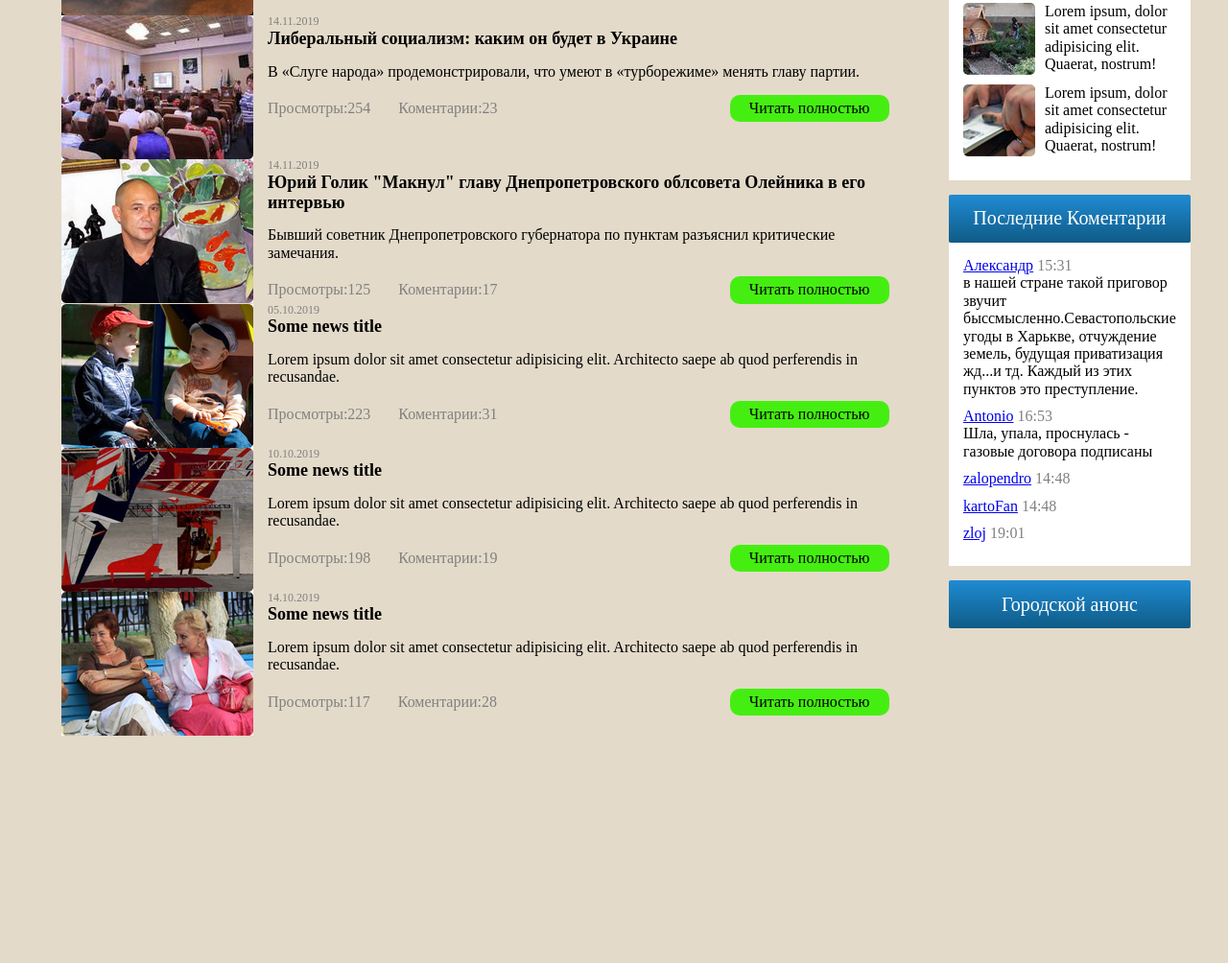
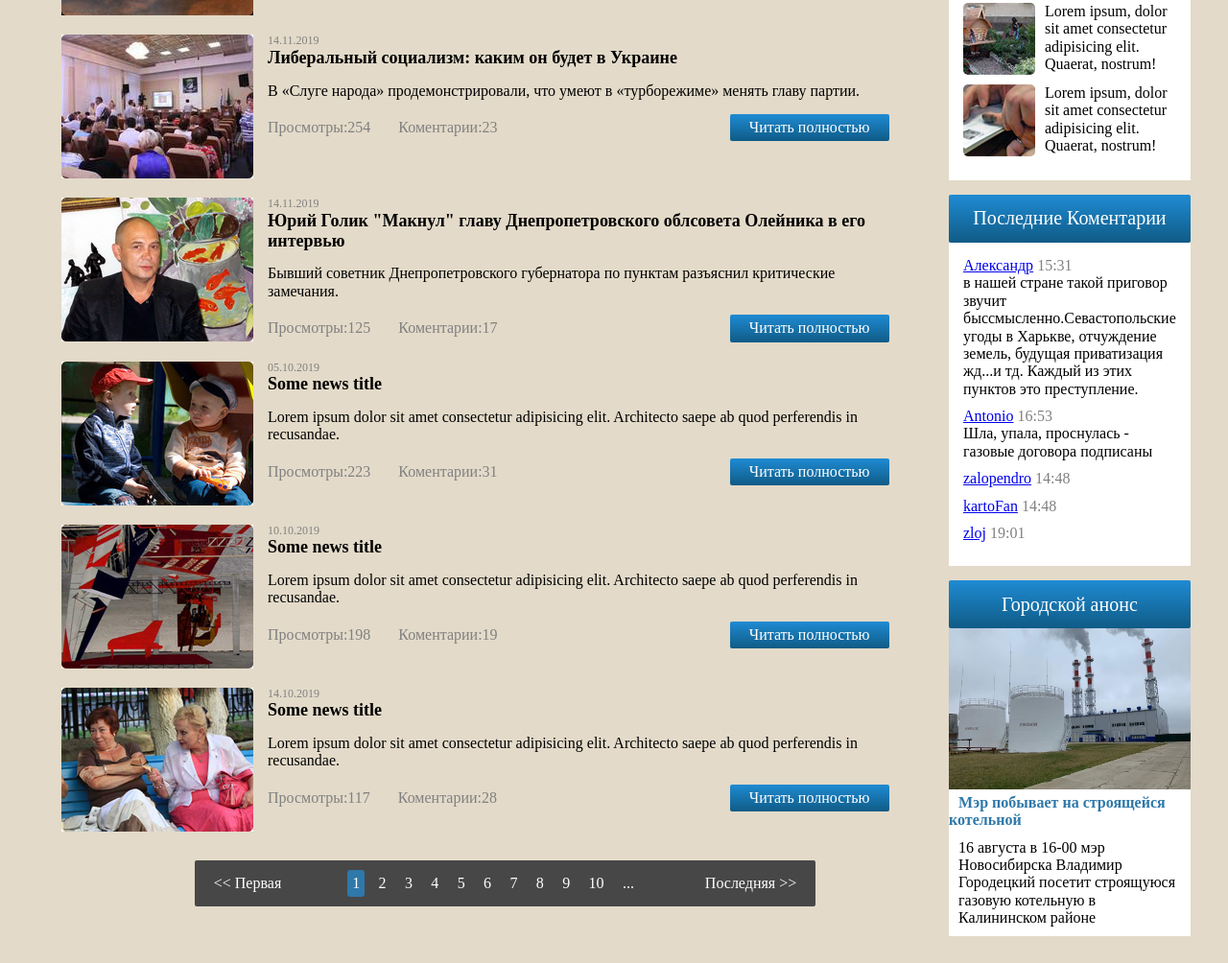
Before and after one commit to Albinka-811/KhNADU_WEB, a plain HTML site: page index.html in a window 1280 px wide. Shown: the part 688-1692 px from the top of the page at 96% size. Before the commit the page ends 1477 px from the top, so only its background shows below. Drawn offline with Linux system fonts and the light colour scheme.

Commit message:
City announce added

```diff
--- a/index.html
+++ b/index.html
@@ -180,10 +180,28 @@
           </div>
         </div>
       </div>
-      </diw>
+
+      <div class="pagination">
+        <span class="paginationJumpButton"><< Первая</span>
+        <ul class="paginationPagesList">
+          <li class="paginationPagesListItem modActive">1</li>
+          <li class="paginationPagesListItem">2</li>
+          <li class="paginationPagesListItem">3</li>
+          <li class="paginationPagesListItem">4</li>
+          <li class="paginationPagesListItem">5</li>
+          <li class="paginationPagesListItem">6</li>
+          <li class="paginationPagesListItem">7</li>
+          <li class="paginationPagesListItem">8</li>
+          <li class="paginationPagesListItem">9</li>
+          <li class="paginationPagesListItem">10</li>
+          <li class="paginationPagesListItem">...</li>
+        </ul>
+        <span class="paginationJumpButton">Последняя >></span>
+      </div>
     </div>
+
+    <!-- Правая часть макета -->
     <div class="mainColumn modSideBar sidebar">
-      <!-- Правая часть макета -->
       <img class="sidebarAdBanner" src="img/adv_img.jpg" alt="Изображение рекламы">
 
       <div class="latestBlogs sidebarBlock">
@@ -296,7 +314,12 @@
           Городской анонс
         </div>
         <div class="cityAnnounceBody">
-
+            <img src="/img/cityAnnounce.jpg" alt="city announce image" class="cityAnnounceImg">
+            <span class="cityAnnounceTitle">Мэр побывает на строящейся котельной</span>
+            <p class="cityAnnounceText">
+              16 августа в 16-00 мэр Новосибирска Владимир Городецкий посетит строящуюся
+              газовую котельную в Калининском районе
+            </p>
         </div>
       </div>
     </div>
--- a/styles/index.css
+++ b/styles/index.css
@@ -6,7 +6,6 @@
     --white: #fff;
     --gray: gray;
     --black: #000;
-    --salad-green: rgb(69, 238, 17);
     --dark-blue: rgb(26, 65, 92);
     --blue: rgb(46, 120, 170);
     --elephantBone: #e3dac9;
@@ -199,14 +198,27 @@ body {
     max-height: 180px;
     height: 100%;
     border-radius: 15px;
+    margin-bottom: 20px;
+}
+
+.latestNews {
+    padding: 10px 0;
+}
+
+.latestNewsTitle{
+    font-size: 20px;
+    margin: 20px 0;
+    font-weight: 600;
+    text-transform: uppercase;
 }
 
 .newsReadButton {
     appearance: none;
     border: none;
-    border-radius: 10px;
+    border-radius: 2px;
     padding: 5px 20px;
-    background-color: var(--salad-green);
+    color: var(--white);
+    background: var(--blue-gradient);
 }
 
 .newsCreatedTime {
@@ -254,7 +266,47 @@ body {
     margin-right:25px;
 }
 
-/* Sidebar */
+
+
+/* PAGINATION */
+.pagination {
+    display: flex;
+    flex-flow: row nowrap;
+    align-items: center;
+    justify-content: space-between;
+    background: rgb(71, 71, 71);
+    padding: 10px 20px;
+    max-width: 70%;
+    margin: 0 auto;
+    border-radius: 2px;
+    color: var(--white);
+}
+
+.paginationJumpButton {
+    cursor: pointer;
+}
+
+.paginationPagesList {
+    display: flex;
+    justify-content: space-between;
+    width: 50%;
+    list-style: none;
+    padding: 0;
+    margin: 0;
+}
+
+.paginationPagesListItem {
+    cursor: pointer;
+    padding: 5px;
+}
+
+.paginationPagesListItem.modActive {
+    cursor: auto;
+    border-radius: 3px;
+    background-color: var(--blue);
+}
+
+/* SIDEBAR */
 .sidebarHeader {
     height: 50px;
 }
@@ -283,17 +335,6 @@ body {
     margin-bottom: 15px;
     width: 100%;
     max-width: 400px;
-}
-
-.latestNews {
-    padding: 10px 0;
-}
-
-.latestNewsTitle{
-    font-size: 20px;
-    margin: 20px 0;
-    font-weight: 600;
-    text-transform: uppercase;
 }
 
 .sidebarBlockTitle:hover {
@@ -345,3 +386,24 @@ body {
         max-width: 25%;
     }
 }
+
+/* City announce */
+.cityAnnounceBody {
+    background-color: var(--white);
+}
+
+.cityAnnounceTitle,
+.cityAnnounceText {
+    padding: 10px;
+    margin: 0 auto;
+}
+
+.cityAnnounceTitle {
+    color: var(--blue);
+    font-weight: 600;
+}
+
+.cityAnnounceImg {
+    width: 100%;
+    height: auto;
+}
```
Also changed, not shown: img/cityAnnounce.jpg (added).
